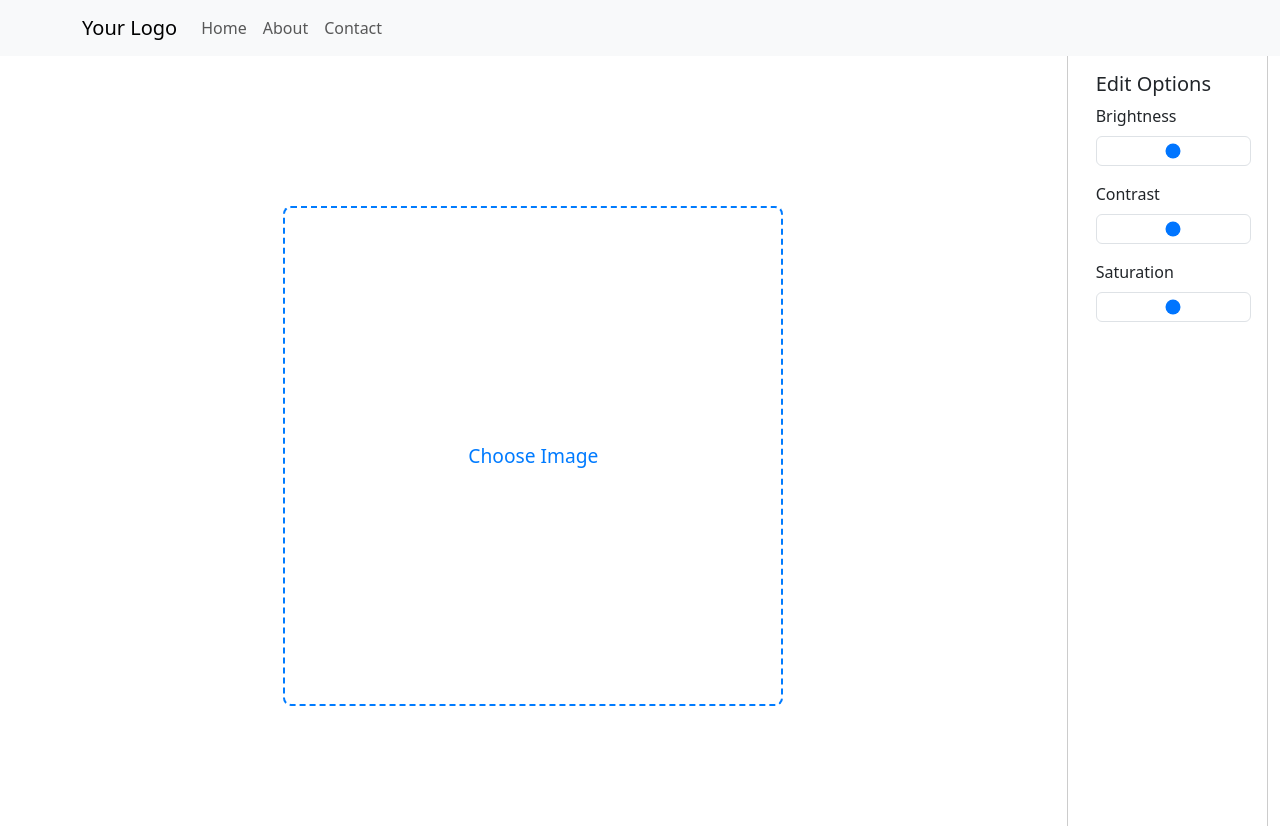
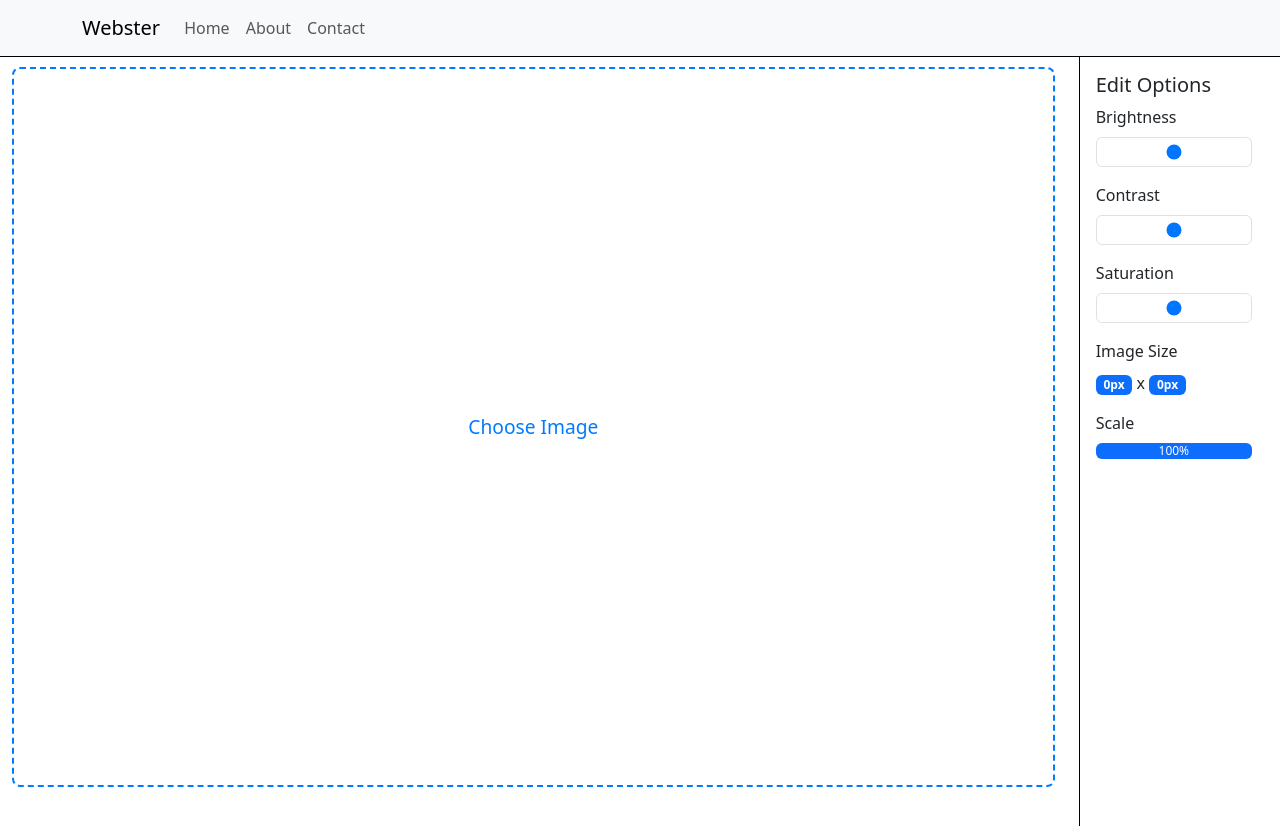
Before and after one commit to DanylNaranovych/webster, a React (Create React App) app in the folder frontend/: page / in a window 1280 px wide. Shown: the top 826 px of the page. Built offline with nearby package versions, Linux system fonts and the light colour scheme.

Commit message:
Frontend 0.1.1

```diff
--- a/frontend/package.json
+++ b/frontend/package.json
@@ -8,9 +8,12 @@
     "@testing-library/user-event": "^13.5.0",
     "bootstrap": "^5.3.3",
     "fabric": "^5.3.0",
+    "konva": "^9.3.11",
     "react": "^18.3.1",
     "react-bootstrap": "^2.10.2",
     "react-dom": "^18.3.1",
+    "react-easy-crop": "^5.0.7",
+    "react-konva": "^18.2.10",
     "react-router-dom": "^6.23.1",
     "react-scripts": "5.0.1",
     "web-vitals": "^2.1.4"
--- a/frontend/src/components/Header.jsx
+++ b/frontend/src/components/Header.jsx
@@ -4,9 +4,13 @@ import { Navbar, Nav, Container } from 'react-bootstrap';
 
 const Header = () => {
     return (
-        <Navbar bg="light" expand="lg">
+        <Navbar
+            bg="light"
+            expand="lg"
+            style={{ borderBottom: '1px solid #000000' }}
+        >
             <Container>
-                <Navbar.Brand href="#home">Your Logo</Navbar.Brand>
+                <Navbar.Brand href="#home">Webster</Navbar.Brand>
                 <Navbar.Toggle aria-controls="basic-navbar-nav" />
                 <Navbar.Collapse id="basic-navbar-nav">
                     <Nav className="me-auto">
--- a/frontend/src/components/MainPage.jsx
+++ b/frontend/src/components/MainPage.jsx
@@ -6,35 +6,15 @@ import Sidebar from './Sidebar';
 import PhotoEditor from './PhotoEditor';
 
 const MainPage = () => {
-    const [imageSettings, setImageSettings] = useState({
-        brightness: 100,
-        contrast: 100,
-        saturation: 100,
-    });
+    const [imageSize, setImageSize] = useState({ width: 0, height: 0 });
+    const [scale, setScale] = useState(1);
 
-    const handleEdit = (action, value) => {
-        switch (action) {
-            case 'brightness':
-                setImageSettings((prevSettings) => ({
-                    ...prevSettings,
-                    brightness: value,
-                }));
-                break;
-            case 'contrast':
-                setImageSettings((prevSettings) => ({
-                    ...prevSettings,
-                    contrast: value,
-                }));
-                break;
-            case 'saturation':
-                setImageSettings((prevSettings) => ({
-                    ...prevSettings,
-                    saturation: value,
-                }));
-                break;
-            default:
-                break;
-        }
+    const handleImageSizeChange = (newSize) => {
+        setImageSize(newSize);
+    };
+
+    const handleScaleChange = (newScale) => {
+        setScale(newScale);
     };
 
     return (
@@ -44,12 +24,12 @@ const MainPage = () => {
                 <Row>
                     <Col xs={10}>
                         <PhotoEditor
-                            onEdit={handleEdit}
-                            imageSettings={imageSettings}
+                            onImageSizeChange={handleImageSizeChange}
+                            onScaleChange={handleScaleChange}
                         />
                     </Col>
-                    <Col xs={2} style={{ borderLeft: '1px solid #ccc' }}>
-                        <Sidebar onEdit={handleEdit} />
+                    <Col xs={2}>
+                        <Sidebar imageSize={imageSize} scale={scale} />
                     </Col>
                 </Row>
             </Container>
--- a/frontend/src/components/PhotoEditor.jsx
+++ b/frontend/src/components/PhotoEditor.jsx
@@ -1,96 +1,167 @@
 import React, { useState, useRef, useEffect } from 'react';
-import { Container } from 'react-bootstrap';
-import { fabric } from 'fabric';
-
+import { Stage, Layer, Image as KonvaImage, Transformer } from 'react-konva';
 import styles from '../styles/PhotoEditor.module.css';
 
-const PhotoEditor = ({ imageSettings }) => {
-    const [imageLoaded, setImageLoaded] = useState(false);
-    const canvasRef = useRef(null);
+const PhotoEditor = ({ onImageSizeChange, onScaleChange }) => {
+    const [imageSrc, setImageSrc] = useState(null);
+    const fileInputRef = useRef(null);
     const containerRef = useRef(null);
-
-    useEffect(() => {
-        // Функция, которая будет вызываться после каждого рендера
-        // Проверяем, есть ли ссылка на контейнер, и если есть, выводим его размеры
-        if (containerRef.current) {
-            console.log(
-                containerRef.current.offsetWidth,
-                containerRef.current.offsetHeight,
-            );
-        }
-    });
+    const [image, setImage] = useState(null);
+    const [imageSize, setImageSize] = useState({ width: 0, height: 0 });
+    const [stageSize, setStageSize] = useState({ width: 0, height: 0 });
+    const [scale, setScale] = useState(1);
+    const [selectedImage, setSelectedImage] = useState(null);
+    const transformerRef = useRef(null);
+    const imageRef = useRef(null);
+    const stageRef = useRef(null);
 
     const handleImageUpload = (event) => {
         const file = event.target.files[0];
         const reader = new FileReader();
-        reader.onload = (e) => {
-            const imgData = e.target.result;
-            fabric.Image.fromURL(imgData, (img) => {
-                const canvas = new fabric.Canvas(canvasRef.current);
-                canvas.setDimensions({
-                    width: containerRef.current.offsetWidth,
-                    height: containerRef.current.offsetHeight,
-                });
-
-                canvas.clear();
-                const scaleFactor = Math.min(
-                    canvas.width / img.width,
-                    canvas.height / img.height,
-                );
-                img.set({
-                    scaleX: scaleFactor,
-                    scaleY: scaleFactor,
-                });
-                img.set({
-                    maxWidth: canvas.width,
-                    maxHeight: canvas.height,
-                });
-                img.set({
-                    top: (canvas.height - img.height * scaleFactor) / 2,
-                    left: (canvas.width - img.width * scaleFactor) / 2,
-                    selectable: false, // Предотвращаем выбор изображения, чтобы пользователь не мог его передвигать
-                });
-                canvas.add(img);
-                canvas.renderAll();
-            });
+        reader.onload = () => {
+            setImageSrc(reader.result);
         };
-        setImageLoaded(true);
         reader.readAsDataURL(file);
     };
 
-    // const applyFilters = () => {
-    //     if (!canvas) return;
-    //     const { brightness, contrast, saturation } = imageSettings;
-    //     const filters = [];
-    //     filters.push(new fabric.Image.filters.Brightness({ brightness }));
-    //     filters.push(new fabric.Image.filters.Contrast({ contrast }));
-    //     filters.push(new fabric.Image.filters.Saturation({ saturation }));
-    //     canvas.getActiveObjects().forEach((obj) => {
-    //         obj.filters = filters;
-    //         obj.applyFilters();
-    //     });
-    //     canvas.renderAll();
-    // };
+    useEffect(() => {
+        onImageSizeChange(imageSize);
+        onScaleChange(scale);
+    }, [imageSize, scale, onImageSizeChange, onScaleChange]);
+
+    useEffect(() => {
+        if (containerRef.current) {
+            const { clientWidth, clientHeight } = containerRef.current;
+            setStageSize({
+                width: clientWidth,
+                height: clientHeight,
+            });
+        }
+    }, []);
+
+    useEffect(() => {
+        if (imageSrc) {
+            const img = new window.Image();
+            img.src = imageSrc;
+            img.onload = () => {
+                setImage(img);
+                setImageSize({ width: img.width, height: img.height });
+                const initialScale = Math.min(
+                    stageSize.width / img.width,
+                    stageSize.height / img.height,
+                );
+                setScale(initialScale);
+            };
+        }
+    }, [imageSrc, stageSize]);
+
+    useEffect(() => {
+        if (selectedImage && transformerRef.current) {
+            transformerRef.current.nodes([imageRef.current]);
+            transformerRef.current.getLayer().batchDraw();
+        }
+    }, [selectedImage]);
+
+    const handleStageClick = (e) => {
+        if (e.target === e.target.getStage()) {
+            setSelectedImage(null);
+        }
+    };
+
+    const handleWheel = (e) => {
+        e.evt.preventDefault();
+        const stage = stageRef.current;
+        const oldScale = stage.scaleX();
+
+        const pointer = stage.getPointerPosition();
+
+        const mousePointTo = {
+            x: (pointer.x - stage.x()) / oldScale,
+            y: (pointer.y - stage.y()) / oldScale,
+        };
+
+        const newScale = e.evt.deltaY > 0 ? oldScale * 0.9 : oldScale * 1.1;
+        setScale(newScale);
+
+        const newPos = {
+            x: pointer.x - mousePointTo.x * newScale,
+            y: pointer.y - mousePointTo.y * newScale,
+        };
+        stage.position(newPos);
+        stage.batchDraw();
+    };
 
     return (
-        <Container
-            ref={containerRef}
-            className={`d-flex justify-content-center align-items-center ${styles.canvasContainer}`}
-        >
-            {imageLoaded ? null : (
+        <div ref={containerRef} className={styles.photoEditor}>
+            {!imageSrc && (
                 <label htmlFor="imageInput" className={styles.imageInput}>
                     Choose Image
                     <input
                         id="imageInput"
                         type="file"
-                        accept="image/*"
+                        ref={fileInputRef}
                         className="d-none"
                         onChange={handleImageUpload}
                     />
                 </label>
             )}
-            {imageLoaded && <canvas ref={canvasRef}></canvas>}
-        </Container>
+            <div className={styles.stageContainer}>
+                <Stage
+                    width={stageSize.width}
+                    height={stageSize.height}
+                    ref={stageRef}
+                    scaleX={scale}
+                    scaleY={scale}
+                    onWheel={handleWheel}
+                    onMouseDown={handleStageClick}
+                    onTouchStart={handleStageClick}
+                >
+                    <Layer>
+                        {image && (
+                            <KonvaImage
+                                image={image}
+                                width={imageSize.width}
+                                height={imageSize.height}
+                                ref={imageRef}
+                                onClick={() => setSelectedImage(image)}
+                                onTap={() => setSelectedImage(image)}
+                                onTransformEnd={(e) => {
+                                    const node = imageRef.current;
+                                    const scaleX = node.scaleX();
+                                    const scaleY = node.scaleY();
+                                    node.scaleX(1);
+                                    node.scaleY(1);
+                                    setImageSize({
+                                        width: Math.max(
+                                            20,
+                                            node.width() * scaleX,
+                                        ),
+                                        height: Math.max(
+                                            20,
+                                            node.height() * scaleY,
+                                        ),
+                                    });
+                                }}
+                            />
+                        )}
+                        {selectedImage && (
+                            <Transformer
+                                ref={transformerRef}
+                                boundBoxFunc={(oldBox, newBox) => {
+                                    if (
+                                        newBox.width < 20 ||
+                                        newBox.height < 20
+                                    ) {
+                                        return oldBox;
+                                    }
+                                    return newBox;
+                                }}
+                            />
+                        )}
+                    </Layer>
+                </Stage>
+            </div>
+        </div>
     );
 };
 
--- a/frontend/src/components/Sidebar.jsx
+++ b/frontend/src/components/Sidebar.jsx
@@ -1,11 +1,11 @@
 import React from 'react';
-import { Form, Nav } from 'react-bootstrap';
+import { Form, Nav, Badge, ProgressBar } from 'react-bootstrap';
 
-const Sidebar = ({ onEdit, imageLoaded }) => {
+const Sidebar = ({ imageSize, scale }) => {
     return (
         <Nav
             className="flex-column p-3"
-            style={{ height: '100vh', borderRight: '1px solid #ccc' }}
+            style={{ borderLeft: '1px solid #000000', height: `100vh` }}
         >
             <Nav.Item>
                 <h5>Edit Options</h5>
@@ -18,7 +18,6 @@ const Sidebar = ({ onEdit, imageLoaded }) => {
                     min="0"
                     max="200"
                     defaultValue="100"
-                    onChange={(e) => onEdit('brightness', e.target.value)}
                 />
             </Nav.Item>
             <Nav.Item className="mb-3">
@@ -28,7 +27,6 @@ const Sidebar = ({ onEdit, imageLoaded }) => {
                     min="0"
                     max="200"
                     defaultValue="100"
-                    onChange={(e) => onEdit('contrast', e.target.value)}
                 />
             </Nav.Item>
             <Nav.Item className="mb-3">
@@ -38,7 +36,23 @@ const Sidebar = ({ onEdit, imageLoaded }) => {
                     min="0"
                     max="200"
                     defaultValue="100"
-                    onChange={(e) => onEdit('saturation', e.target.value)}
+                />
+            </Nav.Item>
+
+            <Nav.Item className="mb-3">
+                <Form.Label>Image Size</Form.Label>
+                <div>
+                    <Badge variant="primary">{`${imageSize.width}px`}</Badge>
+                    {' x '}
+                    <Badge variant="secondary">{`${imageSize.height}px`}</Badge>
+                </div>
+            </Nav.Item>
+
+            <Nav.Item className="mb-3">
+                <Form.Label>Scale</Form.Label>
+                <ProgressBar
+                    now={scale * 100}
+                    label={`${Math.round(scale * 100)}%`}
                 />
             </Nav.Item>
         </Nav>
--- a/frontend/src/index.css
+++ b/frontend/src/index.css
@@ -2,4 +2,5 @@ html,
 body {
     margin: 0;
     padding: 0;
+    overflow: hidden;
 }
--- a/frontend/src/styles/PhotoEditor.module.css
+++ b/frontend/src/styles/PhotoEditor.module.css
@@ -1,22 +1,23 @@
 .photoEditorContainer {
-    width: 100%;
-    height: 100%;
     display: flex;
     justify-content: center;
     align-items: center;
 }
 
 .imageInput {
+    position: relative;
     display: flex;
     justify-content: center;
     align-items: center;
     border: 2px dashed #007bff;
     border-radius: 8px;
-    width: 500px;
-    height: 500px;
+    margin-top: 1%;
+    width: 100%;
+    height: 90vh;
     cursor: pointer;
     font-size: 1.2rem;
     color: #007bff;
+    transition: background-color 0.3s ease;
 }
 
 .imageInput:hover {
@@ -24,10 +25,17 @@
 }
 
 .imageInput input[type='file'] {
-    display: none;
+    position: absolute;
+    top: 0;
+    left: 0;
+    width: 100%;
+    height: 100%;
+    cursor: pointer;
 }
 
-.canvasContainer {
+.photoEditor {
+    display: flex;
     width: 100%;
     height: 100%;
+    flex-direction: column;
 }
```
Also changed, not shown: 1 other file (tests, documents, lock files or other folders).
